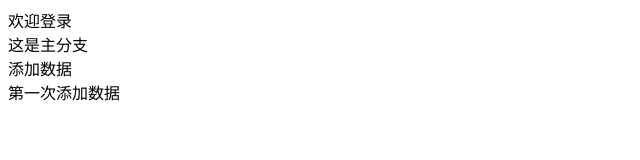
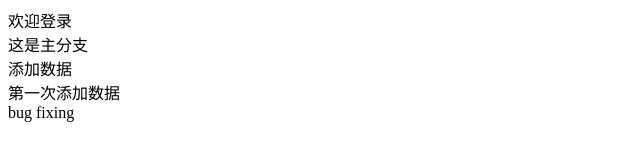
Before and after one commit to waimonkey/demo, a plain HTML site: page index.html in a window 1280 px wide. Shown: the full height of the page, 0-640 px from the left. Drawn offline with Linux system fonts and the light colour scheme.

Commit message:
bugfixing

```diff
--- a/index.html
+++ b/index.html
@@ -9,5 +9,8 @@
     <div>这是主分支</div>
     <div>添加数据</div>
     <div>第一次添加数据</div>
+
+
+    <div>bug fixing</div>
 </body>
 </html>
```
